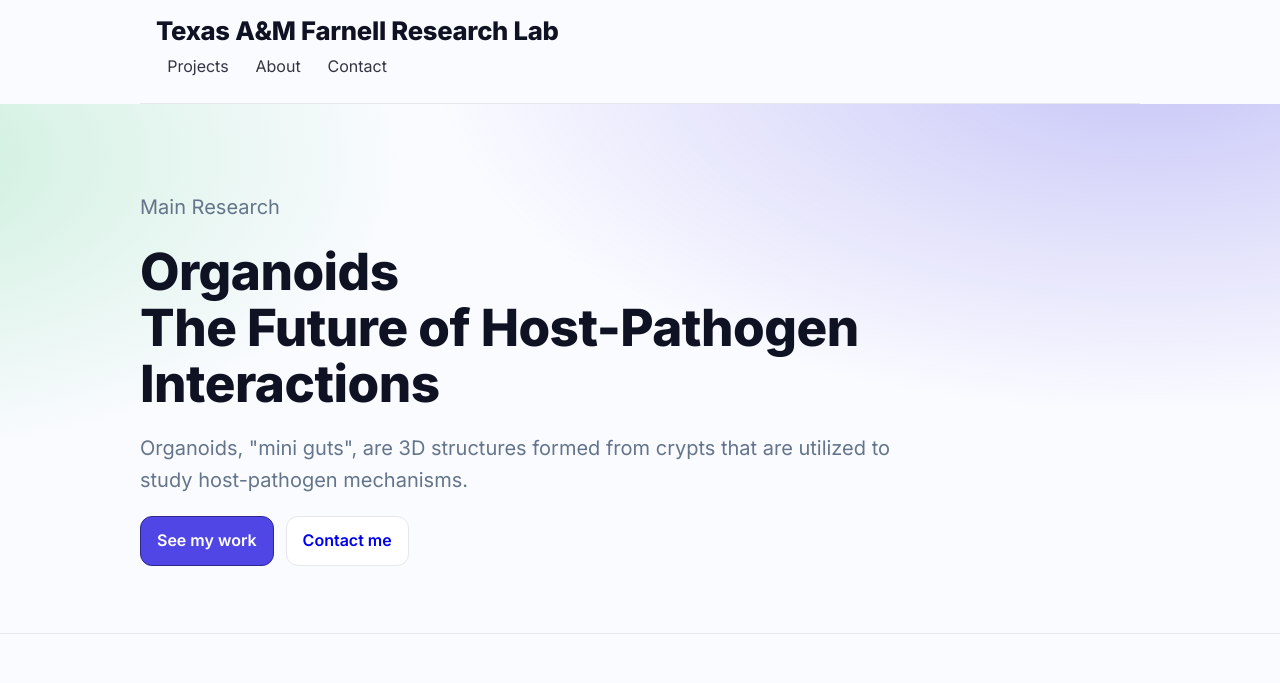
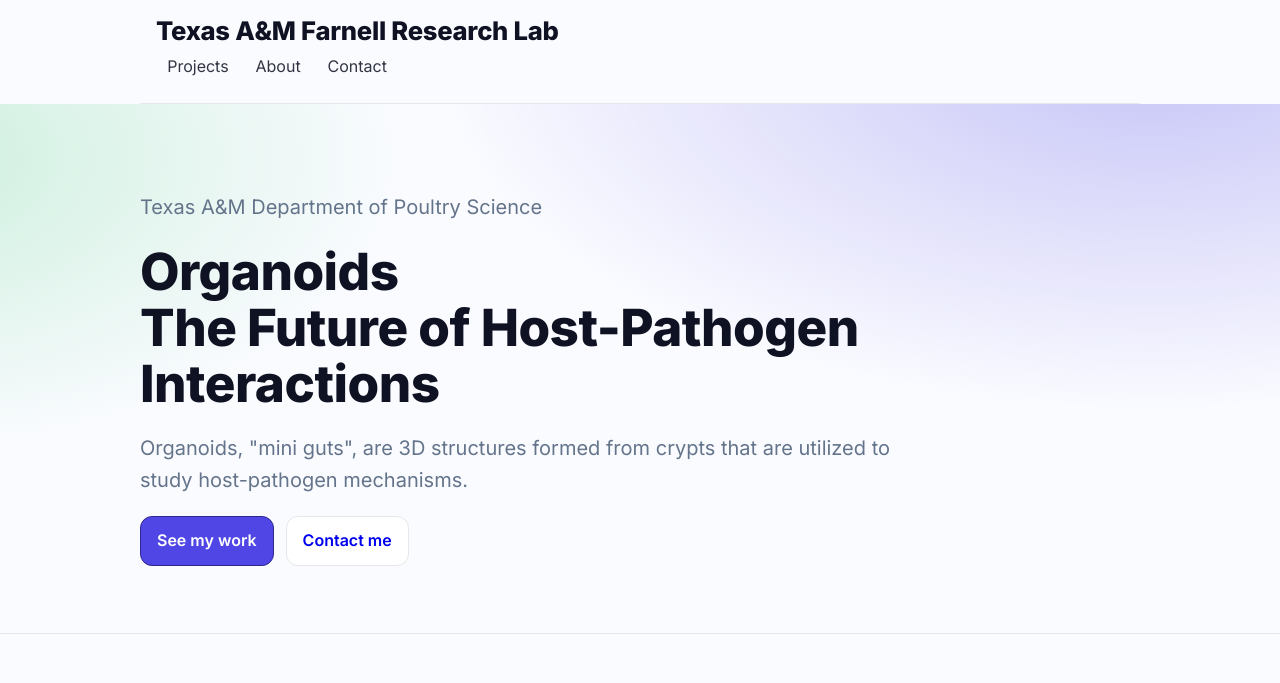
Before and after one commit to Nolan02-TAMU/Research-Website, a plain HTML site: page index.html in a window 1280 px wide. Shown: the top 683 px of the page. Drawn offline with Linux system fonts and the light colour scheme.

Commit message:
Update index.html
Edited upper header of hero heading

```diff
--- a/index.html
+++ b/index.html
@@ -27,7 +27,7 @@
 
 <section class="hero">
   <div class="container inner">
-    <p class="lead">Main Research</p>
+    <p class="lead">Texas A&M Department of Poultry Science</p>
     <h2>Organoids<br>The Future of Host-Pathogen Interactions</h2>
     <p class="lead">
       Organoids, "mini guts", are 3D structures formed from crypts that are utilized to study host-pathogen mechanisms.
```
